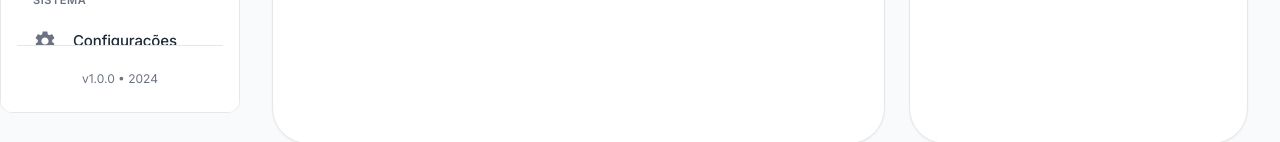
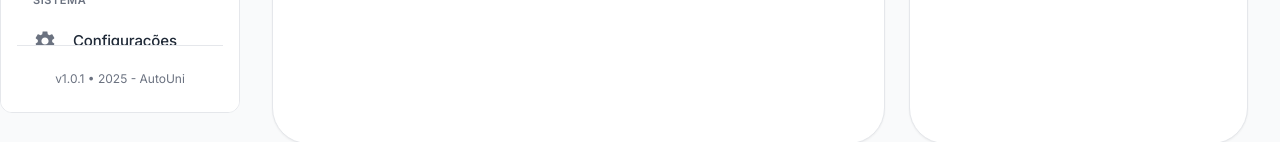
Before and after one commit to SGKolibri/autouni-frontend, a React (Vite) app: page / in a window 1280 px wide. Shown: the part 687-829 px from the top of the page. Built offline with nearby package versions, Linux system fonts and the light colour scheme; no server answers; sample sign-in values are in the browser's storage.

Commit message:
fix: atualizar versão para v1.0.1 e ano para 2025 no rodapé

```diff
--- a/src/components/layout/Sidebar.tsx
+++ b/src/components/layout/Sidebar.tsx
@@ -210,7 +210,7 @@ const Sidebar = ({ drawerWidth }: SidebarProps) => {
             textAlign: 'center',
           }}
         >
-          v1.0.0 • 2024
+          v1.0.1 • 2025 - AutoUni
         </Typography>
       </Box>
     </Box>
```
